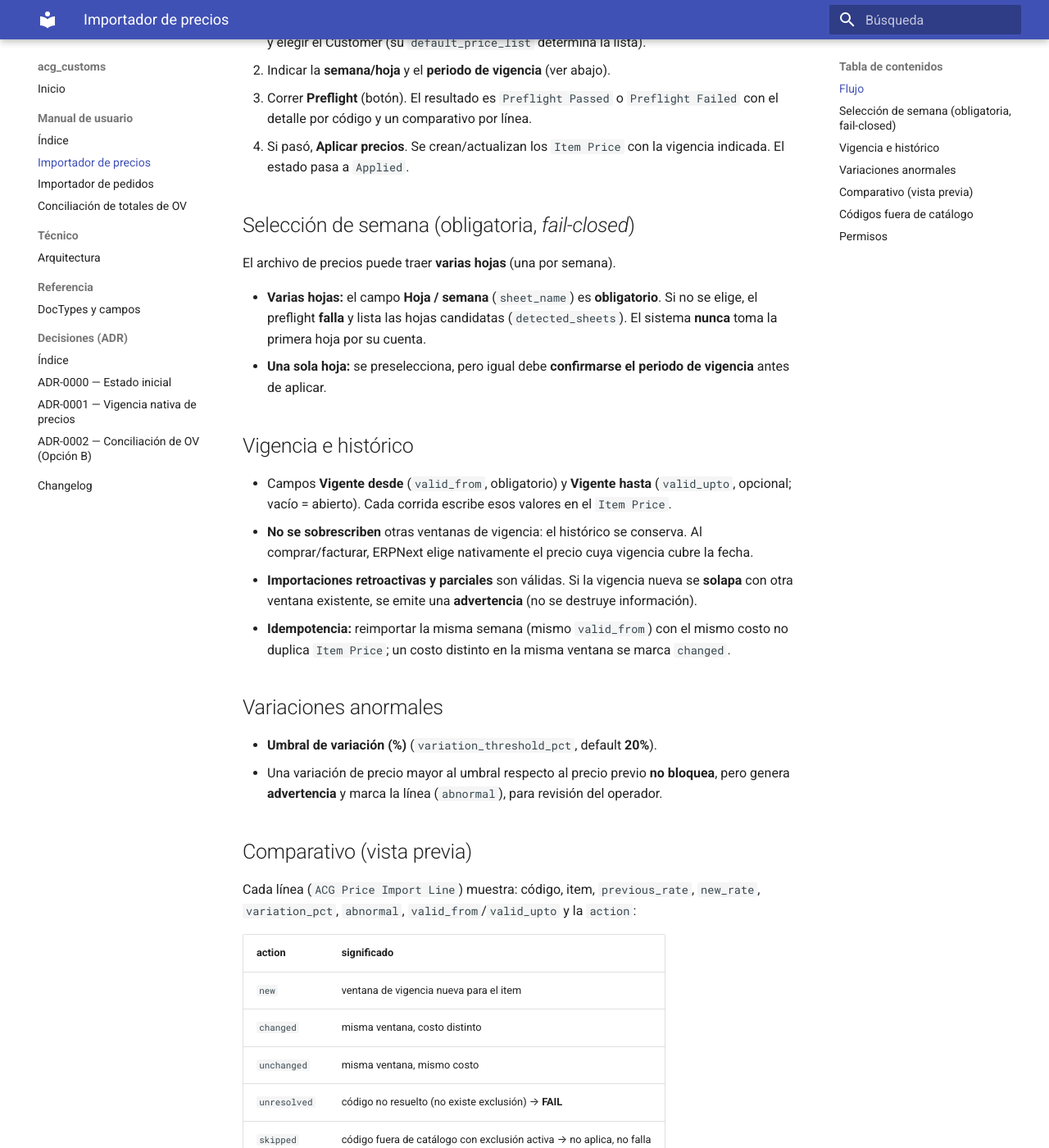
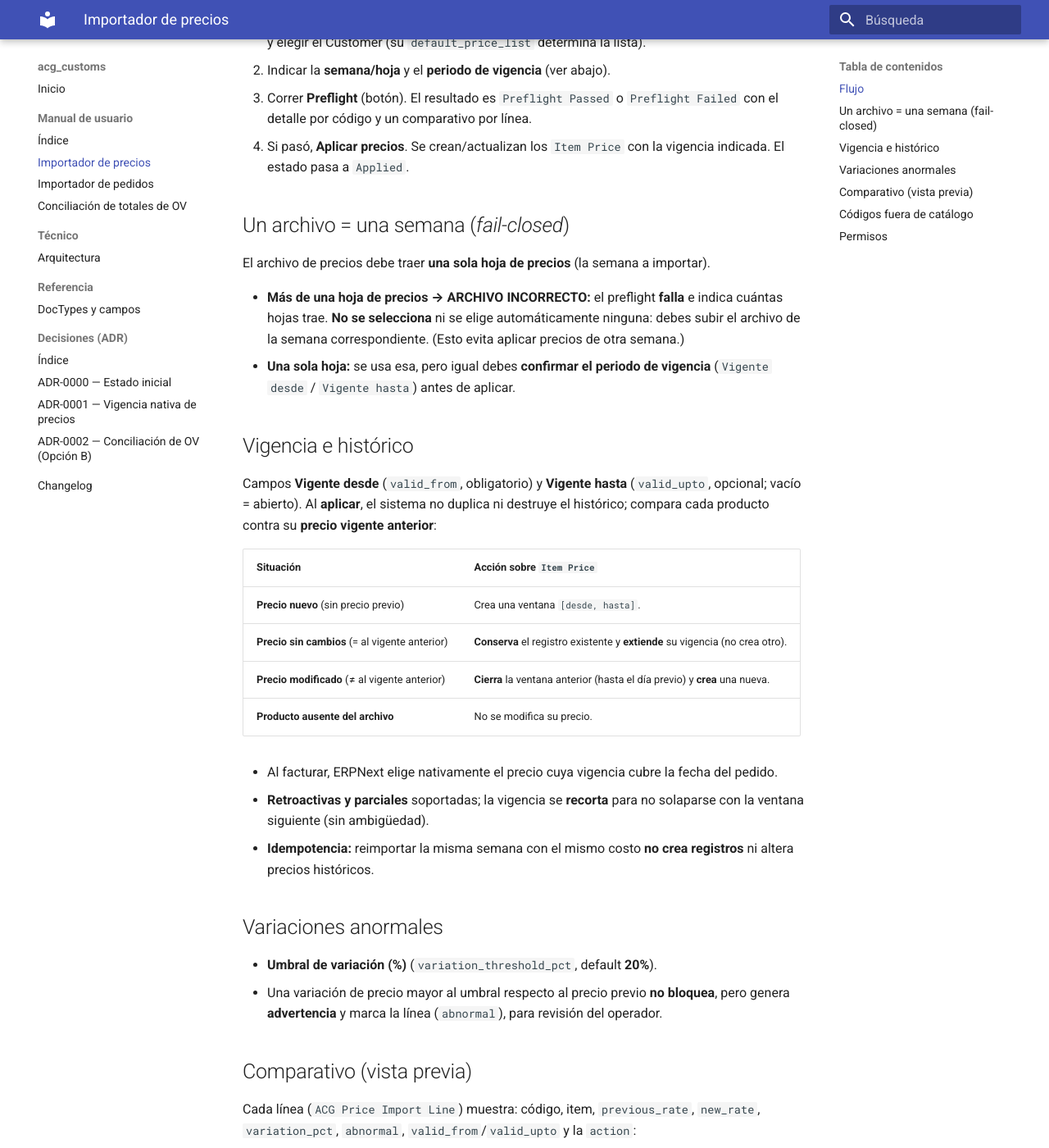
Before and after one commit to luisrms69/acg_customs, an MkDocs documentation site: the page built from docs/usuario/importador-precios.md, in a window 1280 px wide and 1400 px high, scrolled down 308 px. Shown: the whole window at 82% size. Built offline with MkDocs 1.6.1 and Material for MkDocs 9.7.7, drawn with Linux system fonts in a browser that asks for light colours.

Commit message:
fix(price-import): rechazar libro multi-hoja y optimizar historico de Item Price
Rechazo de multi-hoja (reemplaza la seleccion de semana):
- El importador acepta EXCLUSIVAMENTE archivos con UNA sola hoja de precios. Mas de una
  hoja -> "Archivo incorrecto" (FAIL). Se elimina sheet_name / detected_sheets y toda la
  logica de seleccion. El parser sigue siendo extraccion pura. Se mantiene la vigencia.

Modelo temporal de Item Price (crear / extender / cerrar) - no duplica ni destruye:
- precio nuevo (sin ventana previa) -> crear ventana.
- precio sin cambios (= ventana previa) -> CONSERVAR el registro y EXTENDER su vigencia
  (no crea otro registro).
- precio modificado (!= ventana previa) -> CERRAR la ventana anterior (valid_upto = D-1)
  y crear una nueva; si es la misma ventana (mismo valid_from), corregir en sitio.
- producto ausente del archivo -> no se toca. Recorte para no solapar con la ventana
  siguiente. Reimport identico idempotente. Retroactivas y parciales soportadas.
- apply devuelve contadores new/changed/unchanged/extended.

Docs (estandar frappe-infrastructure): usuario/importador-precios, referencia/doctypes,
ADR-0001 (revision: rechazo multi-hoja), ADR-0003 (modelo temporal), CHANGELOG 0.2.0.
mkdocs build --strict en verde.

Tests: 91/91. Nuevos: multi-hoja rechazada; precio sin cambios extiende sin duplicar;
precio modificado cierra la ventana abierta anterior; modificado crea ventana nueva.

Co-Authored-By: Claude Opus 4.8 (1M context) <noreply@anthropic.com>

```diff
--- a/docs/usuario/importador-precios.md
+++ b/docs/usuario/importador-precios.md
@@ -13,27 +13,34 @@ DocType: **ACG Price Import**. Carga el Excel semanal de costos y actualiza los
 4. Si pasó, **Aplicar precios**. Se crean/actualizan los `Item Price` con la vigencia
    indicada. El estado pasa a `Applied`.
 
-## Selección de semana (obligatoria, *fail-closed*)
+## Un archivo = una semana (*fail-closed*)
 
-El archivo de precios puede traer **varias hojas** (una por semana).
+El archivo de precios debe traer **una sola hoja de precios** (la semana a importar).
 
-- **Varias hojas:** el campo **Hoja / semana** (`sheet_name`) es **obligatorio**. Si no
-  se elige, el preflight **falla** y lista las hojas candidatas (`detected_sheets`).
-  El sistema **nunca** toma la primera hoja por su cuenta.
-- **Una sola hoja:** se preselecciona, pero igual debe **confirmarse el periodo de
-  vigencia** antes de aplicar.
+- **Más de una hoja de precios → ARCHIVO INCORRECTO:** el preflight **falla** e indica
+  cuántas hojas trae. **No se selecciona** ni se elige automáticamente ninguna: debes subir
+  el archivo de la semana correspondiente. (Esto evita aplicar precios de otra semana.)
+- **Una sola hoja:** se usa esa, pero igual debes **confirmar el periodo de vigencia**
+  (`Vigente desde` / `Vigente hasta`) antes de aplicar.
 
 ## Vigencia e histórico
 
-- Campos **Vigente desde** (`valid_from`, obligatorio) y **Vigente hasta** (`valid_upto`,
-  opcional; vacío = abierto). Cada corrida escribe esos valores en el `Item Price`.
-- **No se sobrescriben** otras ventanas de vigencia: el histórico se conserva. Al
-  comprar/facturar, ERPNext elige nativamente el precio cuya vigencia cubre la fecha.
-- **Importaciones retroactivas y parciales** son válidas. Si la vigencia nueva se
-  **solapa** con otra ventana existente, se emite una **advertencia** (no se destruye
-  información).
-- **Idempotencia:** reimportar la misma semana (mismo `valid_from`) con el mismo costo
-  no duplica `Item Price`; un costo distinto en la misma ventana se marca `changed`.
+Campos **Vigente desde** (`valid_from`, obligatorio) y **Vigente hasta** (`valid_upto`,
+opcional; vacío = abierto). Al **aplicar**, el sistema no duplica ni destruye el histórico;
+compara cada producto contra su **precio vigente anterior**:
+
+| Situación | Acción sobre `Item Price` |
+|---|---|
+| **Precio nuevo** (sin precio previo) | Crea una ventana `[desde, hasta]`. |
+| **Precio sin cambios** (= al vigente anterior) | **Conserva** el registro existente y **extiende** su vigencia (no crea otro). |
+| **Precio modificado** (≠ al vigente anterior) | **Cierra** la ventana anterior (hasta el día previo) y **crea** una nueva. |
+| **Producto ausente del archivo** | No se modifica su precio. |
+
+- Al facturar, ERPNext elige nativamente el precio cuya vigencia cubre la fecha del pedido.
+- **Retroactivas y parciales** soportadas; la vigencia se **recorta** para no solaparse con
+  la ventana siguiente (sin ambigüedad).
+- **Idempotencia:** reimportar la misma semana con el mismo costo **no crea registros** ni
+  altera precios históricos.
 
 ## Variaciones anormales
 
--- a/docs/usuario/index.md
+++ b/docs/usuario/index.md
@@ -6,8 +6,8 @@ incorrectos.
 
 ## Flujos
 
-- [Importador de precios](importador-precios.md) — carga del Excel semanal de costos,
-  selección de semana, vigencia y detección de variaciones.
+- [Importador de precios](importador-precios.md) — carga del Excel semanal de costos (una
+  hoja por archivo), vigencia e histórico, y detección de variaciones.
 - [Importador de pedidos](importador-pedidos.md) — carga del pedido del proveedor y
   generación de Órdenes de Venta por sucursal con precio vigente a la fecha.
 - [Conciliación de totales de OV](conciliacion-ov.md) — verificación posterior del
```
Also changed, not shown: docs/CHANGELOG.md (+7 -7 lines), docs/adr/0001-vigencia-nativa-item-price.md (+16 -9 lines), docs/adr/0003-modelo-temporal-item-price.md (added, +50 -0 lines), docs/adr/index.md (+1 -0 lines), docs/referencia/doctypes.md (+1 -3 lines), 5 other files.
